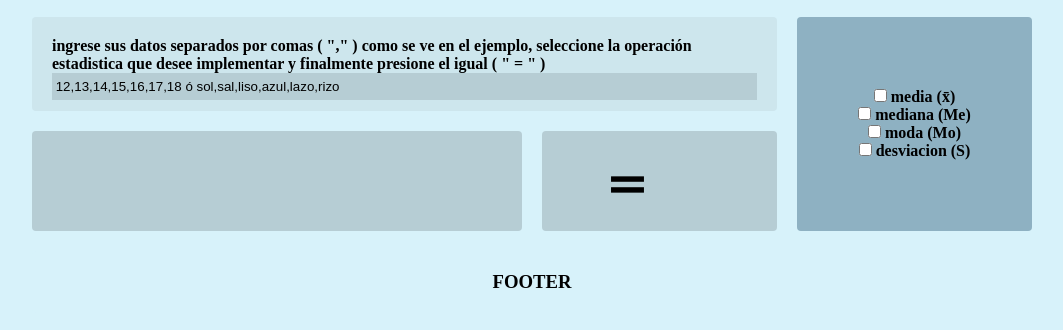
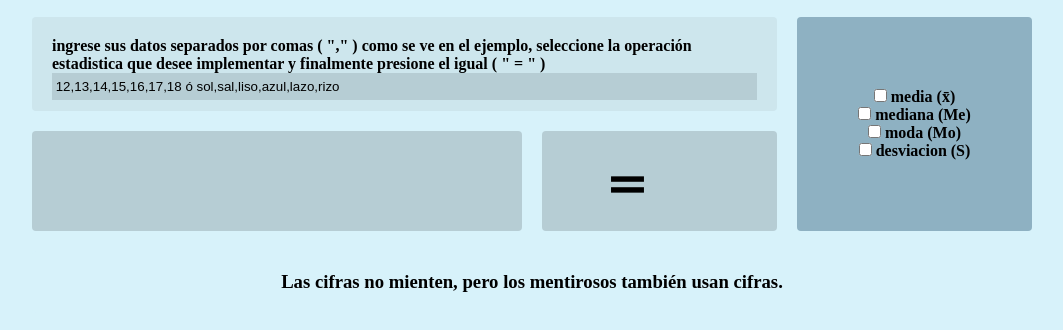
Before and after one commit to ArtOfCards/prueba2, a website built with Parcel: page index.html in a window 1280 px wide. Shown: the part 90-420 px from the top of the page, without its empty margins (108-1171 px from the left). Built offline with nearby package versions, Linux system fonts and the light colour scheme; a web font is replaced by a local one.

Commit message:
finish footer

```diff
--- a/index.html
+++ b/index.html
@@ -51,7 +51,7 @@
 
         </div>
         <footer class="footer">
-            <h3>FOOTER</h3>
+            <h3>Las cifras no mienten, pero los mentirosos también usan cifras.</h3>
         </footer>
     </div>
 
```
